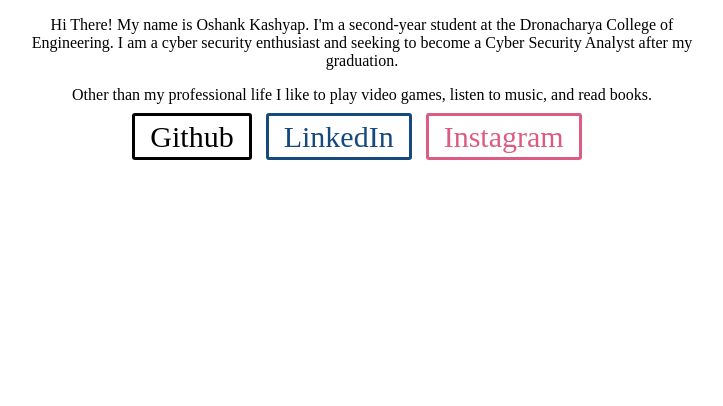
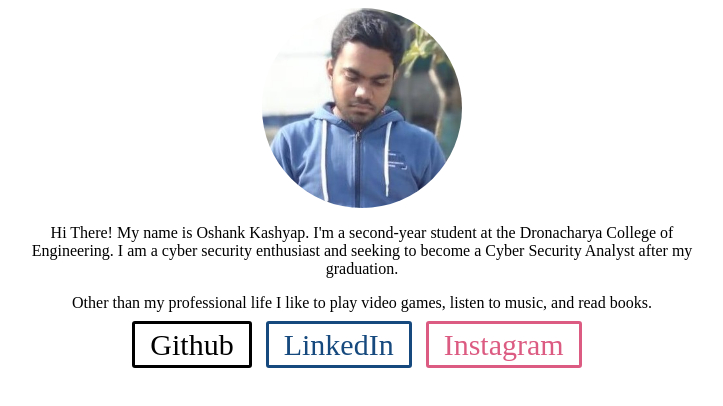
Before and after one commit to OshankKashyap/portfolio-website, a plain HTML site: page index.html in a window 1280 px wide. Shown: the whole page, without its empty margins (278-1001 px from the left). Drawn offline with Linux system fonts and the light colour scheme.

Commit message:
added properties for profile picture

```diff
--- a/index.html
+++ b/index.html
@@ -7,6 +7,7 @@
 
     <body>
         <div class="content">
+            <img class="profile-picture" src="images/signal-2022-01-24-095651.jpeg">
             <p>
                 Hi There! My name is Oshank Kashyap. I'm a second-year student at the Dronacharya College of Engineering. I am a cyber security enthusiast and seeking to become a Cyber Security Analyst after my graduation.
             </p>
--- a/styles/index.css
+++ b/styles/index.css
@@ -2,6 +2,15 @@
     text-align: center;
     margin-left: 300px;
     margin-right: 300px;
+}
+
+.profile-picture {
+    width: 200px;
+    height: 200px;
+    object-fit: cover;
+    object-position: center;
+    border-radius: 100px;
+    vertical-align: middle;
 }
 
 .links {
```
